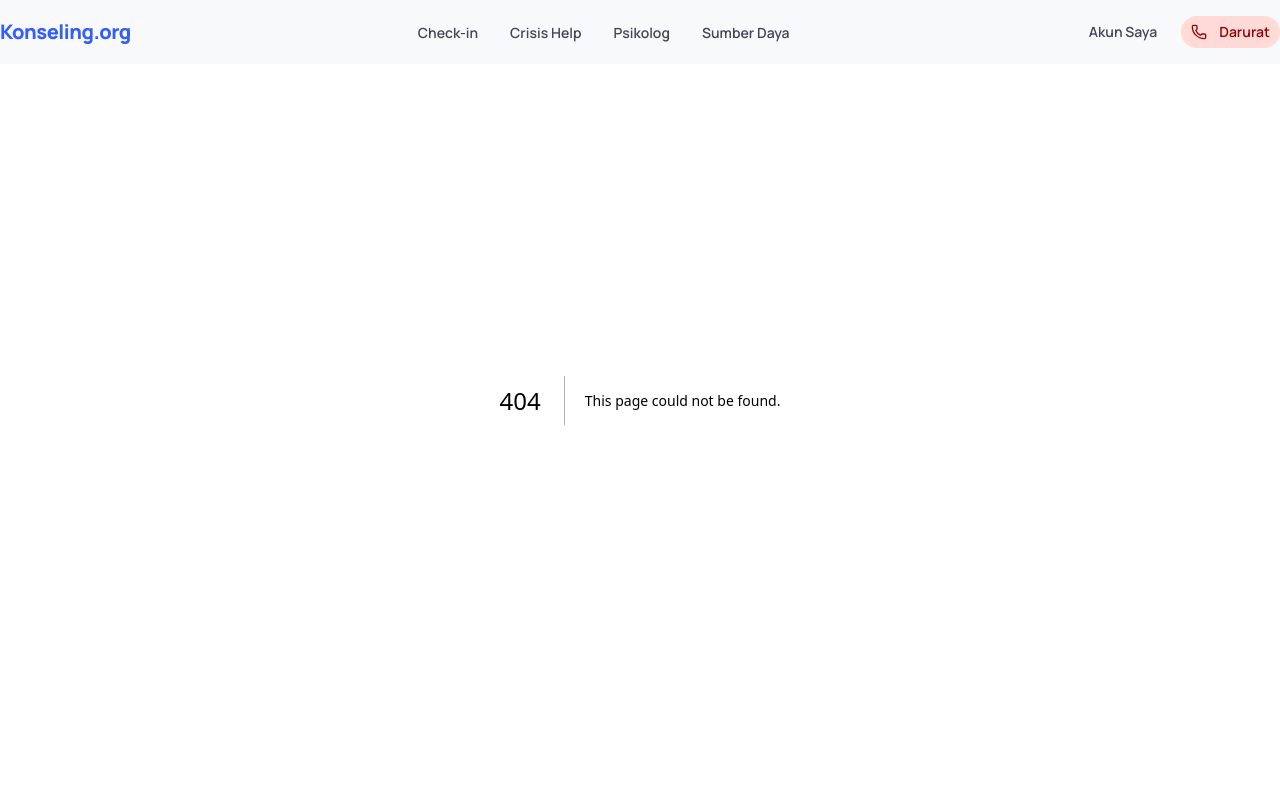
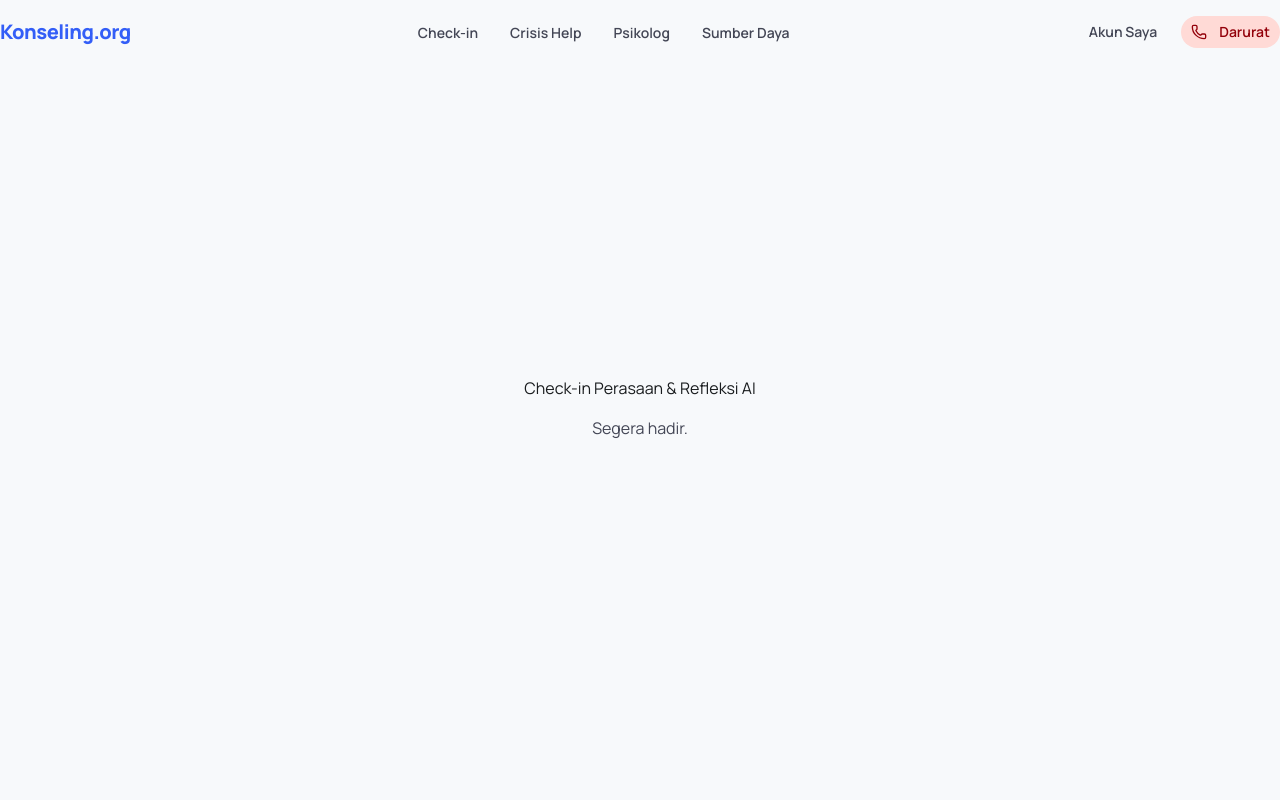
Before and after one commit to gerryger/konseling-org, a Next.js app: page /check-in in a window 1280 px wide. Before the commit this address had no page. Shown: the top 800 px of the page. Built offline with nearby package versions, Linux system fonts and the light colour scheme.

Commit message:
feat: add placeholder shells for check-in, crisis, psikolog, and psikolog profile routes

```diff
--- /dev/null
+++ b/app/check-in/page.tsx
@@ -0,0 +1,10 @@
+export default function CheckInPage() {
+  return (
+    <div className="pt-24 pb-20 container min-h-screen flex items-center justify-center">
+      <div className="text-center space-y-4">
+        <h1 className="text-headline-lg text-on-surface">Check-in Perasaan & Refleksi AI</h1>
+        <p className="text-body-md text-on-surface-variant">Segera hadir.</p>
+      </div>
+    </div>
+  )
+}
--- /dev/null
+++ b/app/crisis/page.tsx
@@ -0,0 +1,10 @@
+export default function CrisisPage() {
+  return (
+    <div className="pt-24 pb-20 container min-h-screen flex items-center justify-center">
+      <div className="text-center space-y-4">
+        <h1 className="text-headline-lg text-on-surface">Crisis Mode — Bantuan Segera</h1>
+        <p className="text-body-md text-on-surface-variant">Segera hadir.</p>
+      </div>
+    </div>
+  )
+}
--- /dev/null
+++ b/app/psikolog/[id]/page.tsx
@@ -0,0 +1,17 @@
+interface Props {
+  params: Promise<{ id: string }>
+}
+
+export default async function PsikologProfilePage({ params }: Props) {
+  const { id } = await params
+
+  return (
+    <div className="pt-24 pb-20 container min-h-screen flex items-center justify-center">
+      <div className="text-center space-y-4">
+        <h1 className="text-headline-lg text-on-surface">Profil Psikolog</h1>
+        <p className="text-body-md text-on-surface-variant">ID: {id}</p>
+        <p className="text-body-md text-on-surface-variant">Segera hadir.</p>
+      </div>
+    </div>
+  )
+}
--- /dev/null
+++ b/app/psikolog/page.tsx
@@ -0,0 +1,10 @@
+export default function PsikologPage() {
+  return (
+    <div className="pt-24 pb-20 container min-h-screen flex items-center justify-center">
+      <div className="text-center space-y-4">
+        <h1 className="text-headline-lg text-on-surface">Direktori Psikolog Profesional</h1>
+        <p className="text-body-md text-on-surface-variant">Segera hadir.</p>
+      </div>
+    </div>
+  )
+}
```
